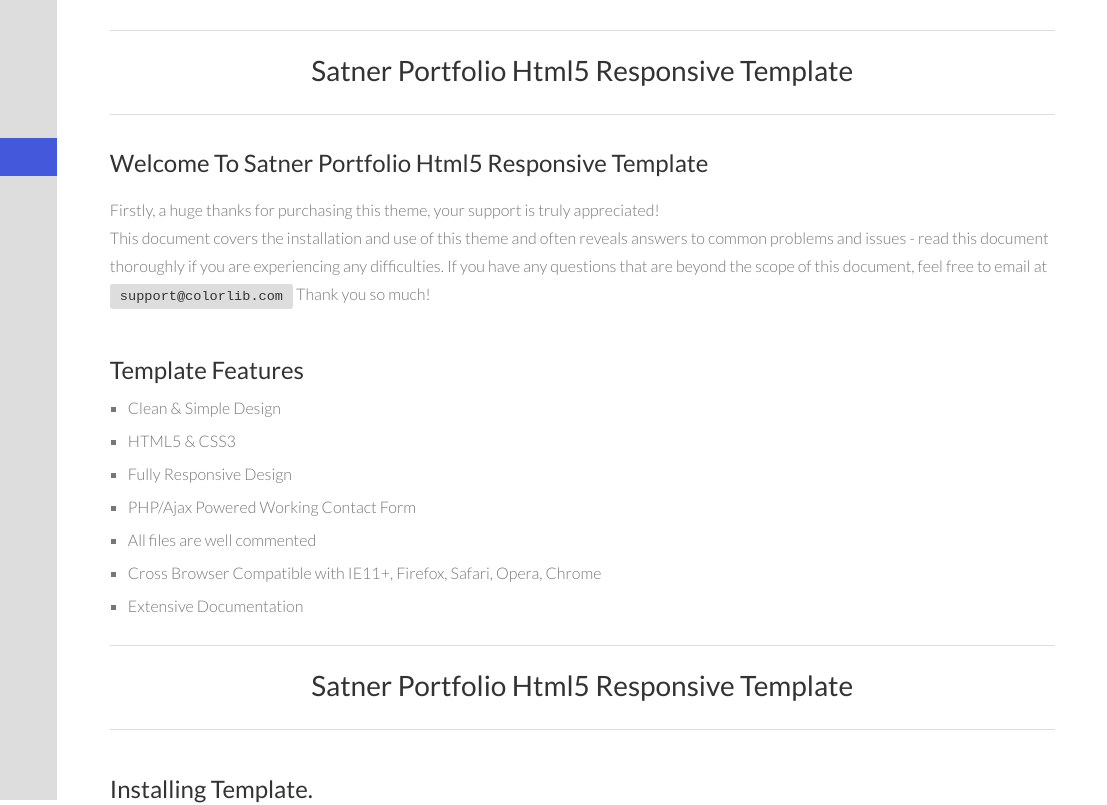
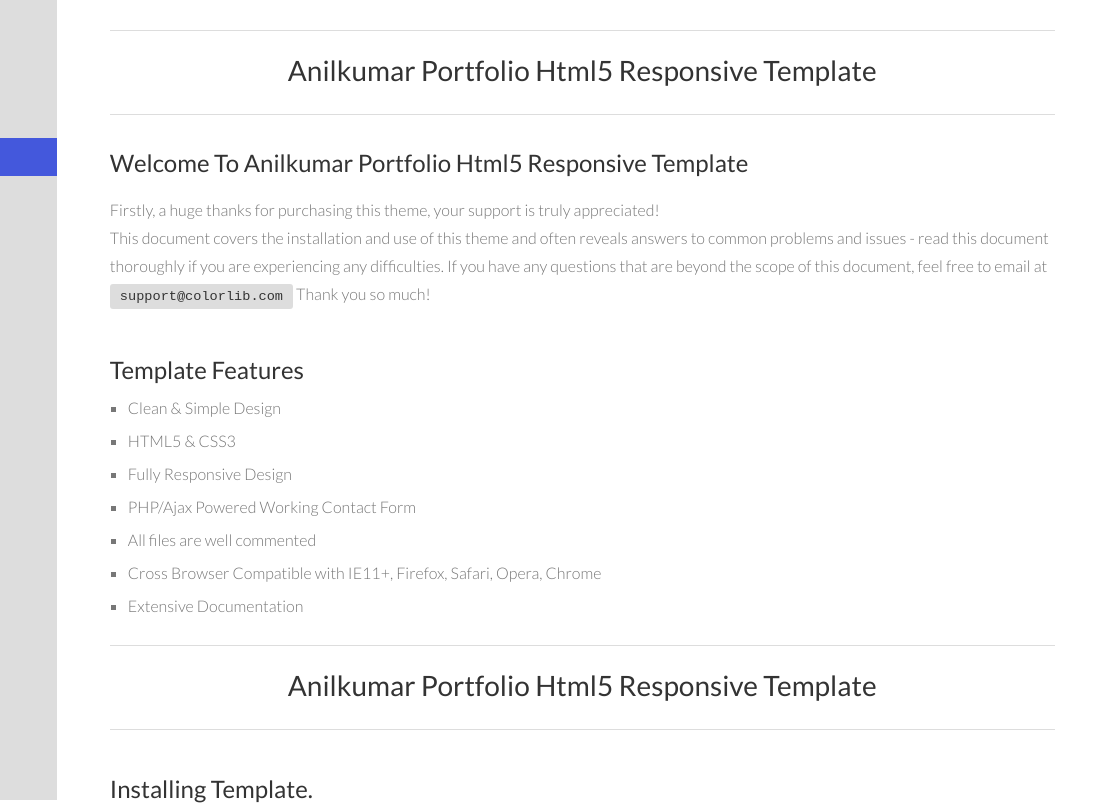
Before and after one commit to D-Anilkumar/anil-kumar-portfolio, a plain HTML site: page Satner Portfolio -doc/index.html in a window 1280 px wide. Shown: the top 805 px of the page, 173-1280 px from the left. Drawn offline with nearby package versions, Linux system fonts and the light colour scheme; some packages are replaced by stand-ins of ours; files that its build step writes are made by us from their sources; files whose address does not match are found by name.

Commit message:
Update index.html

```diff
--- a/Satner Portfolio -doc/index.html
+++ b/Satner Portfolio -doc/index.html
@@ -8,7 +8,7 @@
 
 <head>
 	<meta charset="utf-8">
-	<title>Satner Portfolio</title>
+	<title>Anilkumar Portfolio</title>
 	<meta name="description" content="">
 	<!-- Mobile Specific Meta -->
 	<meta name="viewport" content="width=device-width, initial-scale=1">
@@ -57,11 +57,11 @@
 		<div class="main-content">
 			<section id="welcome">
 				<div class="content-header">
-					<h1>Satner Portfolio Html5 Responsive Template</h1>
+					<h1>Anilkumar Portfolio Html5 Responsive Template</h1>
 				</div>
 				<div class="welcome">
 
-					<h2 class="twenty">Welcome To Satner Portfolio Html5 Responsive Template</h2>
+					<h2 class="twenty">Welcome To Anilkumar Portfolio Html5 Responsive Template</h2>
 					<p>Firstly, a huge thanks for purchasing this theme, your support is truly appreciated!</p>
 					<p>This document covers the installation and use of this theme and often reveals answers to common problems and
 						issues - read this document thoroughly if you are experiencing any difficulties. If you have any questions that
@@ -86,7 +86,7 @@
 
 			<section id="installation">
 				<div class="content-header">
-					<h1>Satner Portfolio Html5 Responsive Template</h1>
+					<h1>Anilkumar Portfolio Html5 Responsive Template</h1>
 				</div>
 				<h2 class="title">Installing Template.</h2>
 
```
